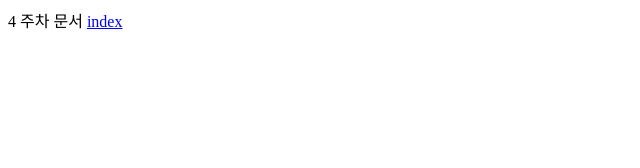
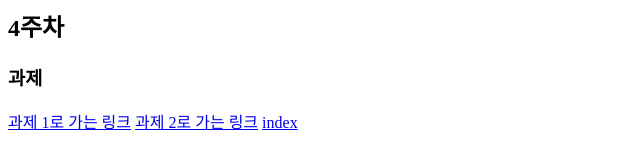
Before and after one commit to EunYenim/SMU_DC_2023, a plain HTML site: page W4/index.html in a window 1280 px wide. Shown: the whole page, without its empty margins (0-640 px from the left). Drawn offline with Linux system fonts and the light colour scheme.

Commit message:
과제제출방법

```diff
--- a/W4/index.html
+++ b/W4/index.html
@@ -6,7 +6,10 @@
     <title>DC231 : W1</title>
   </head>
   <body>
-    4 주차 문서
+    <h2>4주차</h2>
+    <h3>과제</h3>
+    <a href="assignment1.html">과제 1로 가는 링크</a>
+    <a href="assugnment2.html">과제 2로 가는 링크</a>
     <a href="../index.html">index</a>
   </body>
 </html>
```
Also changed, not shown: W4/assignment1.html (added, +12 -0 lines).
